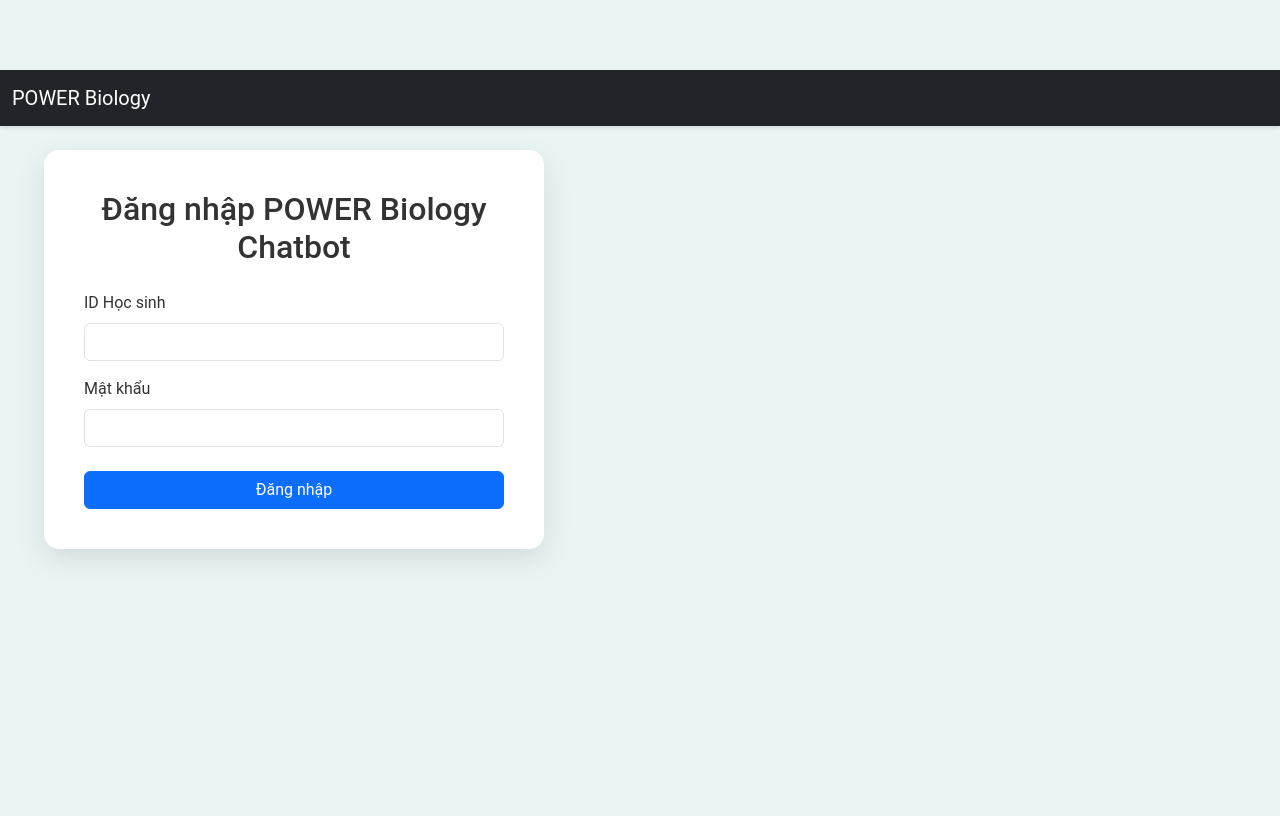
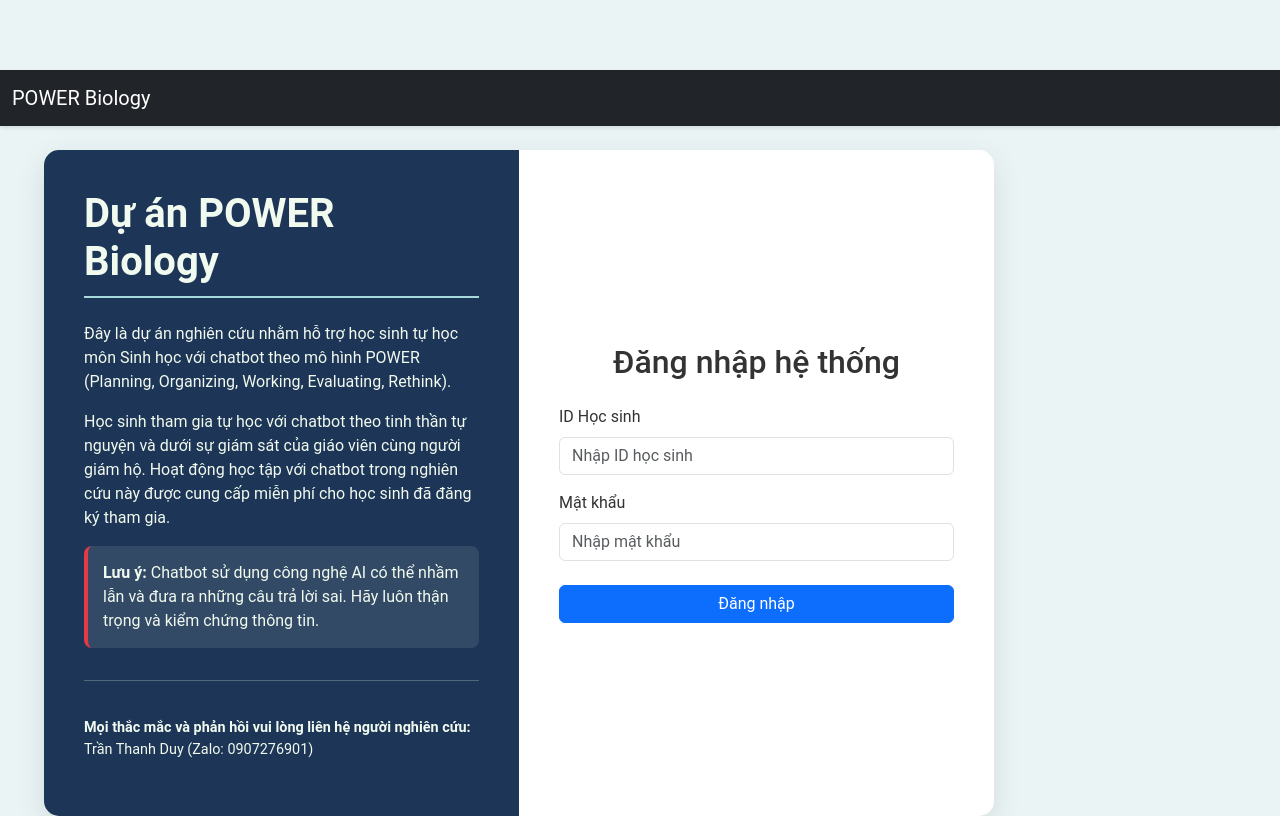
Before and after one commit to tranthanhduysph-coder/power-biology, a Flask app: page /login in a window 1280 px wide. Before the commit the page ends 559 px from the top, so only its background shows below. Run offline with Flask 3, Linux system fonts and the light colour scheme; some libraries are stand-ins or nearby versions.

```diff
--- a/app/templates/base.html
+++ b/app/templates/base.html
@@ -5,6 +5,9 @@
     <meta name="viewport" content="width=device-width, initial-scale=1.0">
     <title>{% block title %}POWER Biology Chatbot{% endblock %}</title>
     <link href="https://cdn.jsdelivr.net/npm/bootstrap@5.3.0/dist/css/bootstrap.min.css" rel="stylesheet">
+    <link rel="stylesheet" href="{{ url_for('static', filename='css/style.css') }}">
+    <link href="https://cdn.jsdelivr.net/npm/bootstrap@5.3.0/dist/css/bootstrap.min.css" rel="stylesheet">
+    <link rel="stylesheet" href="https://cdnjs.cloudflare.com/ajax/libs/font-awesome/5.15.4/css/all.min.css">
     <link rel="stylesheet" href="{{ url_for('static', filename='css/style.css') }}">
 </head>
 <body>
--- a/app/templates/login.html
+++ b/app/templates/login.html
@@ -1,28 +1,35 @@
 {% extends "base.html" %}
-{% block title %}Đăng nhập{% endblock %}
+{% block title %}Đăng nhập - POWER Biology Chatbot{% endblock %}
+
 {% block content %}
-<div class="form-container">
-    <h2 class="text-center mb-4">Đăng nhập POWER Biology Chatbot</h2>
-    {% with messages = get_flashed_messages(with_categories=true) %}
-        {% if messages %}
-            {% for category, message in messages %}
-                <div class="alert alert-{{ category }}">{{ message }}</div>
-            {% endfor %}
-        {% endif %}
-    {% endwith %}
+<div class="login-container">
+
+    <div class="login-info-panel">
+        <h1 class="mb-4">Dự án POWER Biology</h1>
+        <p>Đây là dự án nghiên cứu nhằm hỗ trợ học sinh tự học môn Sinh học với chatbot theo mô hình POWER (Planning, Organizing, Working, Evaluating, Rethink).</p>
+        <p>Học sinh tham gia tự học với chatbot theo tinh thần tự nguyện và dưới sự giám sát của giáo viên cùng người giám hộ. Hoạt động học tập với chatbot trong nghiên cứu này được cung cấp miễn phí cho học sinh đã đăng ký tham gia.</p>
+        <p class="warning-text"><strong>Lưu ý:</strong> Chatbot sử dụng công nghệ AI có thể nhầm lẫn và đưa ra những câu trả lời sai. Hãy luôn thận trọng và kiểm chứng thông tin.</p>
+        <hr>
+        <p class="contact-info"><strong>Mọi thắc mắc và phản hồi vui lòng liên hệ người nghiên cứu:</strong><br>Trần Thanh Duy (Zalo: 0907276901)</p>
+    </div>
+
+    <div class="login-form-panel">
+        <h2 class="text-center mb-4">Đăng nhập hệ thống</h2>
         <form method="POST" action="{{ url_for('main.login') }}">
             {{ form.hidden_tag() }}
             <div class="form-group mb-3">
-            {{ form.username.label(class="form-label", text="ID Học sinh") }}
-            {{ form.username(class="form-control") }}
+                {{ form.username.label(class="form-label") }}
+                {{ form.username(class="form-control", placeholder="Nhập ID học sinh") }}
             </div>
             <div class="form-group mb-4">
-            {{ form.password.label(class="form-label", text="Mật khẩu") }}
-            {{ form.password(class="form-control") }}
+                {{ form.password.label(class="form-label") }}
+                {{ form.password(class="form-control", placeholder="Nhập mật khẩu") }}
             </div>
             <div class="d-grid">
                 {{ form.submit(class="btn btn-primary btn-block") }}
             </div>
         </form>
     </div>
+
+</div>
 {% endblock %}
--- a/static/css/style.css
+++ b/static/css/style.css
@@ -126,3 +126,50 @@ body {
 .card {
     box-shadow: 0 2px 5px rgba(0,0,0,0.05);
 }
+/* --- TRANG ĐĂNG NHẬP 2 CỘT --- */
+.login-container {
+    display: flex;
+    background-color: #ffffff;
+    border-radius: 15px;
+    box-shadow: 0 10px 30px rgba(0, 0, 0, 0.1);
+    overflow: hidden;
+    width: 100%;
+    max-width: 950px;
+    min-height: 600px;
+}
+
+.login-info-panel {
+    background-color: #1D3557; /* Xanh dương đậm */
+    color: #F1FAEE; /* Màu chữ sáng */
+    padding: 40px;
+    width: 50%;
+    display: flex;
+    flex-direction: column;
+    justify-content: center;
+}
+
+.login-info-panel h1 {
+    font-weight: 700;
+    border-bottom: 2px solid #A8DADC;
+    padding-bottom: 10px;
+}
+
+.login-info-panel .warning-text {
+    background-color: rgba(241, 250, 238, 0.1);
+    padding: 15px;
+    border-radius: 8px;
+    border-left: 4px solid #E63946; /* Màu đỏ cảnh báo */
+}
+
+.login-info-panel .contact-info {
+    margin-top: 20px;
+    font-size: 0.9em;
+}
+
+.login-form-panel {
+    padding: 40px;
+    width: 50%;
+    display: flex;
+    flex-direction: column;
+    justify-content: center;
+}
```
Lines whose indentation alone changed are shown as unchanged.
